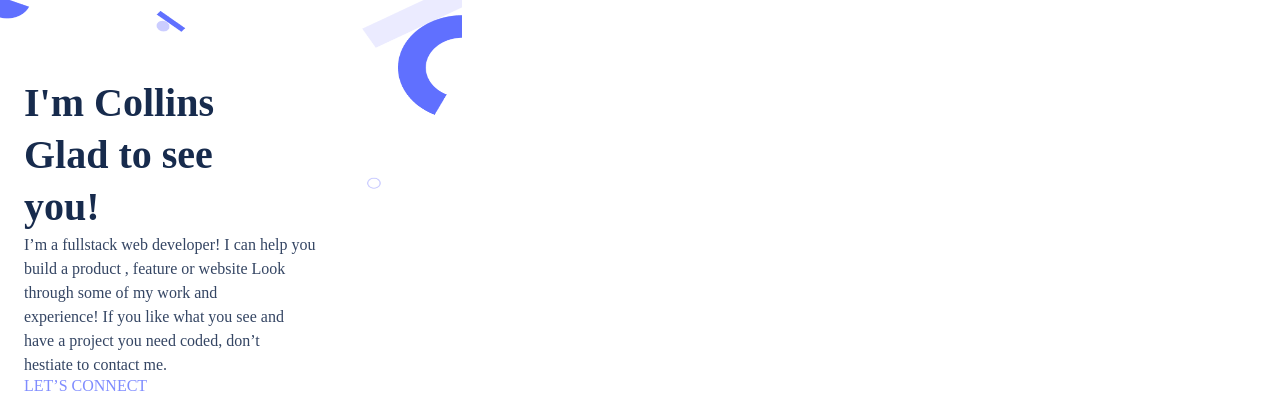
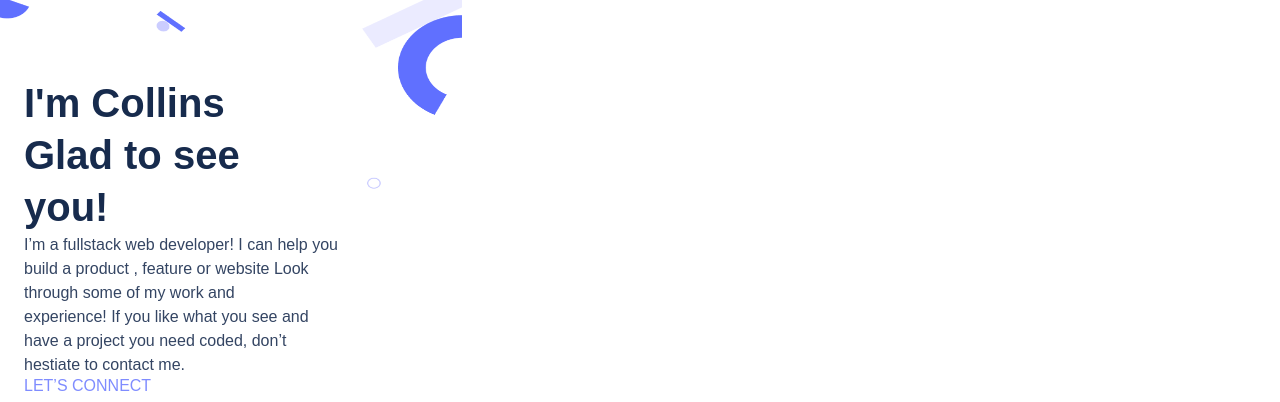
Before and after one commit to Carshy/portfolio-skeleton-mobile, a website: page index.html in a window 1280 px wide. Shown: the part 78-480 px from the top of the page. Drawn offline with Linux system fonts and the light colour scheme.

Commit message:
Made changes on style.css file

```diff
--- a/styles/style.css
+++ b/styles/style.css
@@ -9,7 +9,6 @@ header {
   display: flex;
   justify-content: space-between;
   height: 45px;
-  left: 24px;
   left: 24px;
   top: 30px;
   bottom: 38px;
@@ -23,7 +22,6 @@ header {
   position: relative;
   left: 24px;
   list-style-type: none;
-
   top: 50px;
   display: flex;
   flex-direction: column;
@@ -37,9 +35,10 @@ main {
 }
 
 /*Title | description part of the portfolio*/
+
 .title {
   /* width: 327px; */
-  font-family: "poppins";
+  font-family: "poppins", sans-serif;
   font-style: normal;
   font-weight: 700;
   font-size: 40px;
@@ -49,7 +48,7 @@ main {
 }
 
 .text {
-  font-family: "poppins";
+  font-family: "poppins", sans-serif;
   font-style: normal;
   font-weight: 400px;
   font-size: 16px;
@@ -65,7 +64,7 @@ main {
 .connect a {
   width: 117px;
   height: 24px;
-  font-family: "poppins";
+  font-family: "poppins", sans-serif;
   font-style: normal;
   font-weight: 500;
   font-size: 16px;
```
